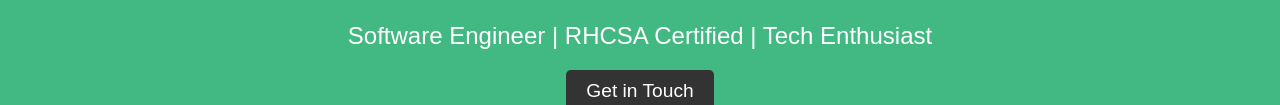
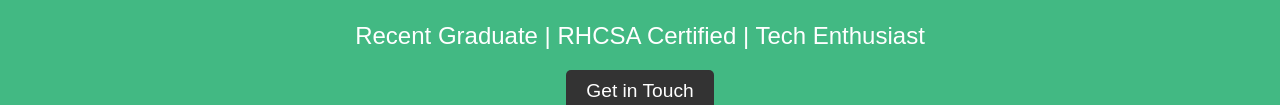
Before and after one commit to venkatesh417/Portfolio, a plain HTML site: page index.html in a window 1280 px wide. Shown: the part 260-365 px from the top of the page. Drawn offline with Linux system fonts and the light colour scheme; a script that the page names is missing.

Commit message:
Update index.html

```diff
--- a/index.html
+++ b/index.html
@@ -30,7 +30,7 @@
     <section id="home">
         <div class="container">
             <h1>Venkatesh Pasupuleti</h1>
-            <p>Software Engineer | RHCSA Certified | Tech Enthusiast</p>
+            <p>Recent Graduate | RHCSA Certified | Tech Enthusiast</p>
             <a href="#contact" class="btn-primary">Get in Touch</a>
         </div>
     </section>
```
